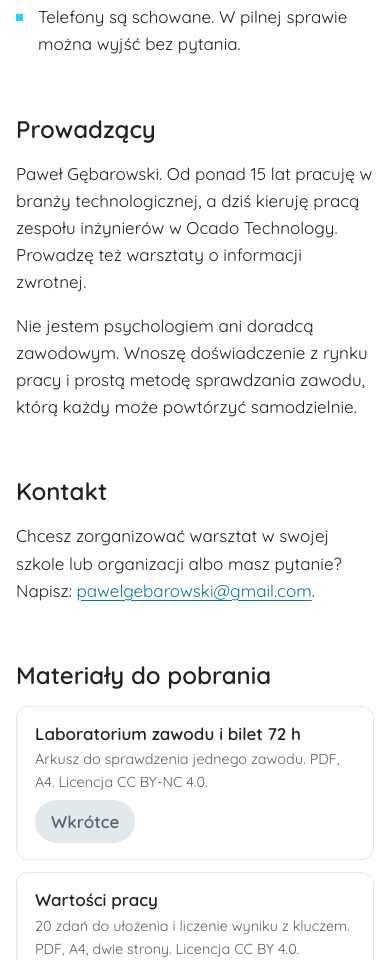
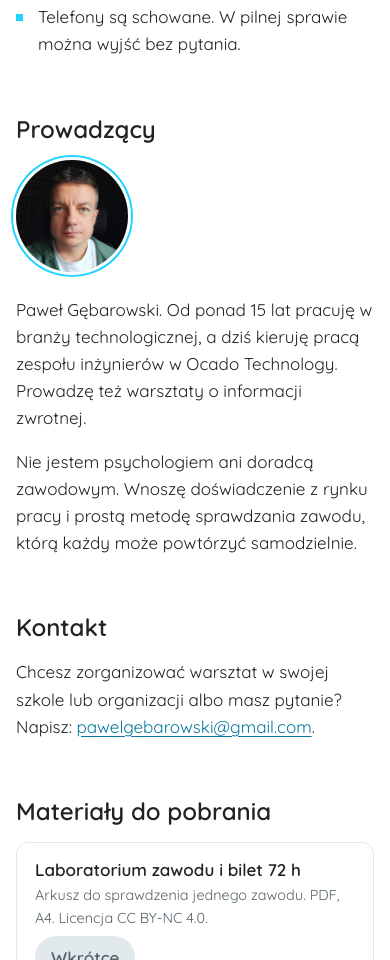
Before and after one commit to lelek/gebarowski-net, a plain HTML site: page workshops.html in a window 390 px wide. Shown: the part 3273-4233 px from the top of the page. Drawn offline with Linux system fonts and the light colour scheme.

Commit message:
feat: zdjecie w okienku o mnie i przy prowadzacym

```diff
--- a/workshops.html
+++ b/workshops.html
@@ -282,9 +282,38 @@
             color: var(--muted);
         }
 
+        .host {
+            display: grid;
+            grid-template-columns: 140px 1fr;
+            gap: 24px;
+            align-items: start;
+        }
+
+        .host > div {
+            display: grid;
+            gap: 16px;
+            min-width: 0;
+        }
+
+        .portrait {
+            width: 140px;
+            height: 140px;
+            border-radius: 50%;
+            box-shadow: 0 0 0 3px var(--bg), 0 0 0 5px var(--mark);
+        }
+
         @media (max-width: 520px) {
             .downloads li {
                 grid-template-columns: 1fr;
+            }
+
+            .host {
+                grid-template-columns: 1fr;
+            }
+
+            .portrait {
+                width: 112px;
+                height: 112px;
             }
         }
     </style>
@@ -394,8 +423,13 @@
 
         <section>
             <h2>Prowadzący</h2>
-            <p>Paweł Gębarowski. Od ponad 15 lat pracuję w branży technologicznej, a dziś kieruję pracą zespołu inżynierów w Ocado Technology. Prowadzę też warsztaty o informacji zwrotnej.</p>
-            <p>Nie jestem psychologiem ani doradcą zawodowym. Wnoszę doświadczenie z rynku pracy i prostą metodę sprawdzania zawodu, którą każdy może powtórzyć samodzielnie.</p>
+            <div class="host">
+                <img class="portrait" src="images/portrait.jpg" width="140" height="140" alt="Paweł Gębarowski">
+                <div>
+                    <p>Paweł Gębarowski. Od ponad 15 lat pracuję w branży technologicznej, a dziś kieruję pracą zespołu inżynierów w Ocado Technology. Prowadzę też warsztaty o informacji zwrotnej.</p>
+                    <p>Nie jestem psychologiem ani doradcą zawodowym. Wnoszę doświadczenie z rynku pracy i prostą metodę sprawdzania zawodu, którą każdy może powtórzyć samodzielnie.</p>
+                </div>
+            </div>
         </section>
 
         <section>
```
Also changed, not shown: index.html (+23 -1 lines), images/portrait.jpg (added).
